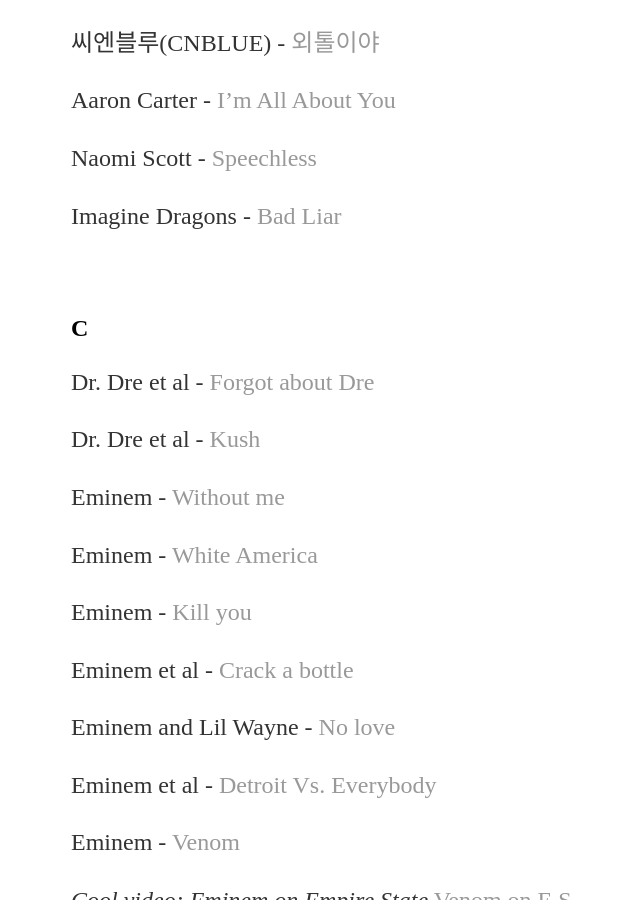
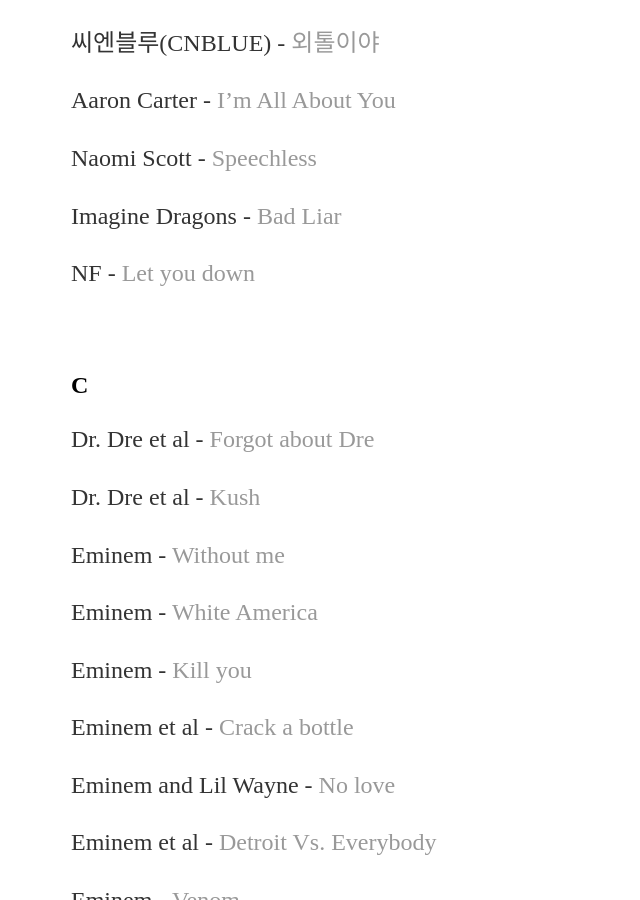
Before and after one commit to yjkweon24/yjkweon24.github.io, a Jekyll site: the page built from _posts/2018-10-23-songs-that-i-love.md, in a window 1280 px wide and 900 px high, scrolled down 12227 px. Shown: the whole window, without its empty margins (121-761 px from the left). Built offline with Jekyll 4.4.1, drawn with Linux system fonts in a browser that asks for light colours.

Commit message:
Update 2018-10-23-songs-that-i-love.md

```diff
--- a/_posts/2018-10-23-songs-that-i-love.md
+++ b/_posts/2018-10-23-songs-that-i-love.md
@@ -426,6 +426,8 @@
 
 Imagine Dragons - [Bad Liar](https://www.youtube.com/watch?v=I-QfPUz1es8)
 
+NF - [Let you down](https://www.youtube.com/watch?v=0501BTnbrxg&list=RDMMY15MOr9saxE&index=22&ab_channel=NFVEVO)
+
 <br>
 
 ## C
```
